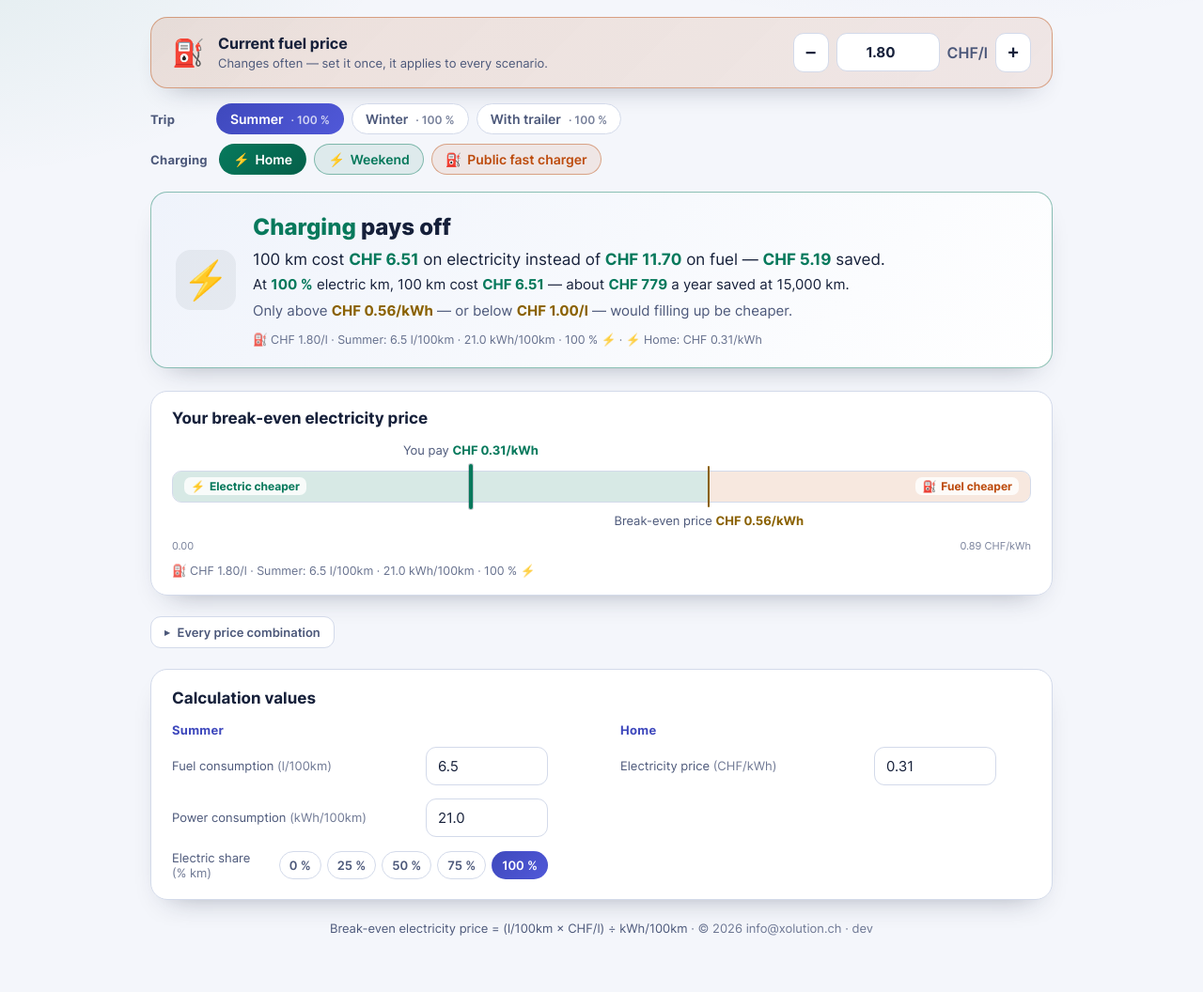
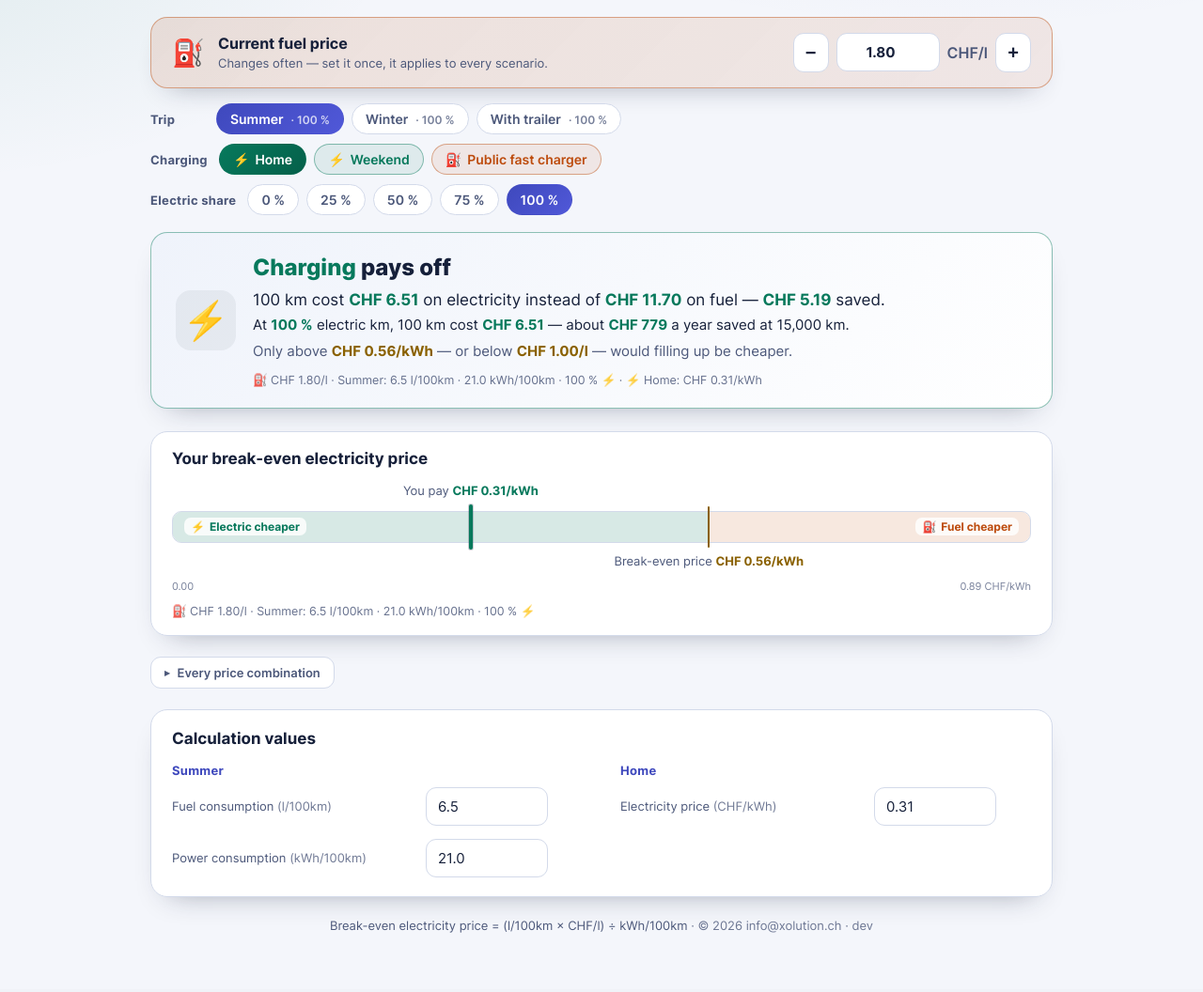
Before and after one commit to rjo3510/phev-sweetspot, a FastAPI app: page / in a window 1280 px wide. Shown: the part 204-1260 px from the top of the page at 94% size. After the commit the page ends 1197 px from the top, so only its background shows below. Run offline with FastAPI, Linux system fonts and the light colour scheme; data comes from the database, SQL or seed files in the repository.

Commit message:
Stromanteil als eigene Profilzeile unter Fahrt und Laden

```diff
--- a/app/static/css/styles.css
+++ b/app/static/css/styles.css
@@ -267,11 +267,6 @@ body:not(.is-editor) .editor-only { display: none !important; }
 /* Scenario chips wear their electric share as a small badge ("Winter · 75 %"). */
 .chip__badge { margin-left: 8px; font-weight: 600; font-size: 12px; opacity: .75; white-space: nowrap; }
 .chip__badge::before { content: "· "; }
-/* The electric-share picker: the same chips, compact, in the values block. */
-.chips--share { gap: 6px; flex-wrap: nowrap; }
-.chip--share { padding: 6px 10px; font-size: 13px; }
-.field--share { flex-wrap: wrap; }
-.values .field--share { max-width: none; }
 
 /* Verdict */
 .verdict-card {
@@ -560,9 +555,6 @@ input:disabled, select:disabled { -webkit-text-fill-color: var(--text); opacity:
   .chart-wrap { height: 320px; }
   .profile-row__label { min-width: 0; }
   .chip { font-size: 13px; padding: 6px 12px; }
-  /* Five chips do not fit beside the label — stack it above them. */
-  .field--share { flex-direction: column; align-items: flex-start; gap: 8px; }
-  .chips--share { flex-wrap: wrap; }
   .card { padding: 18px 15px; }
   .pbar { padding: 16px 14px; }
   .pbar__lab { font-size: 12px; }
--- a/app/static/js/app.js
+++ b/app/static/js/app.js
@@ -442,7 +442,7 @@ function renderShareChips() {
   SHARE_STEPS.forEach((v) => {
     const b = document.createElement("button");
     b.type = "button";
-    b.className = "chip chip--share" + (v === electricShare ? " is-on" : "");
+    b.className = "chip" + (v === electricShare ? " is-on" : "");
     b.dataset.share = v;
     b.textContent = `${v} %`;
     b.setAttribute("aria-pressed", v === electricShare ? "true" : "false");
--- a/app/templates/index.html
+++ b/app/templates/index.html
@@ -74,6 +74,13 @@
         <span class="profile-row__label" data-i18n="profile_charge">Charging</span>
         <div class="chips" id="location-chips" role="group" aria-label="Charging"></div>
       </div>
+      <!-- Share of km driven electric: five fixed steps as chips (not a
+           slider — five stops are a choice, not a range). Its own row, not part
+           of Trip — it is picked as often as a profile. Filled by JS. -->
+      <div class="profile-row">
+        <span class="profile-row__label" data-i18n="electric_share">Electric share</span>
+        <div class="chips" id="in-electric-share" role="group" aria-label="Electric share"></div>
+      </div>
     </section>
 
     <!-- Verdict: the answer, above the chart -->
@@ -123,12 +130,6 @@
             <span><span data-i18n="power_consumption">Power consumption</span> <em>(kWh/100km)</em></span>
             <input type="number" inputmode="decimal" step="0.1" min="0" id="in-power-consumption" />
           </label>
-          <!-- Share of km driven electric: five fixed steps as chips (not a
-               slider — five stops are a choice, not a range). Filled by JS. -->
-          <div class="field field--inline field--share">
-            <span><span data-i18n="electric_share">Electric share</span> <em>(% km)</em></span>
-            <div class="chips chips--share" id="in-electric-share" role="group"></div>
-          </div>
         </div>
 
         <div class="values__group">
```
Also changed, not shown: CLAUDE.md (+4 -1 lines), .claude-status.md.
